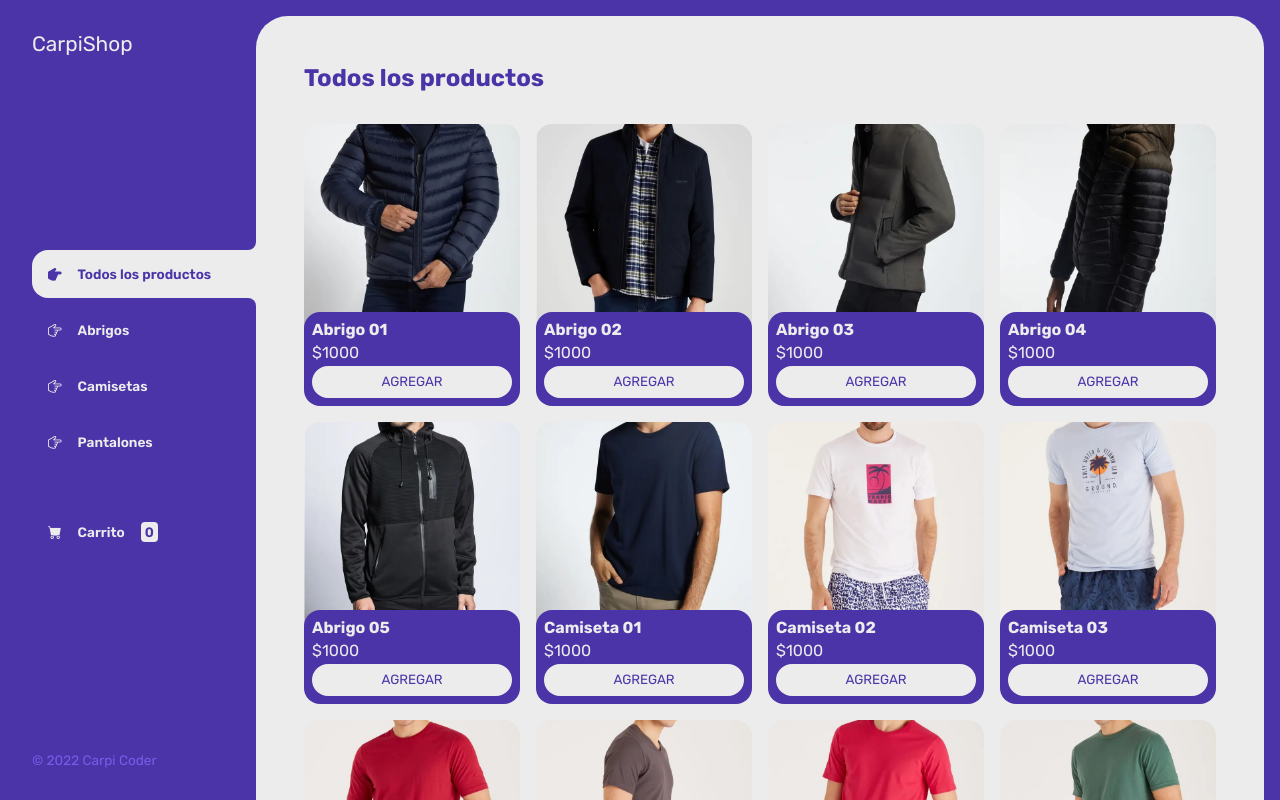
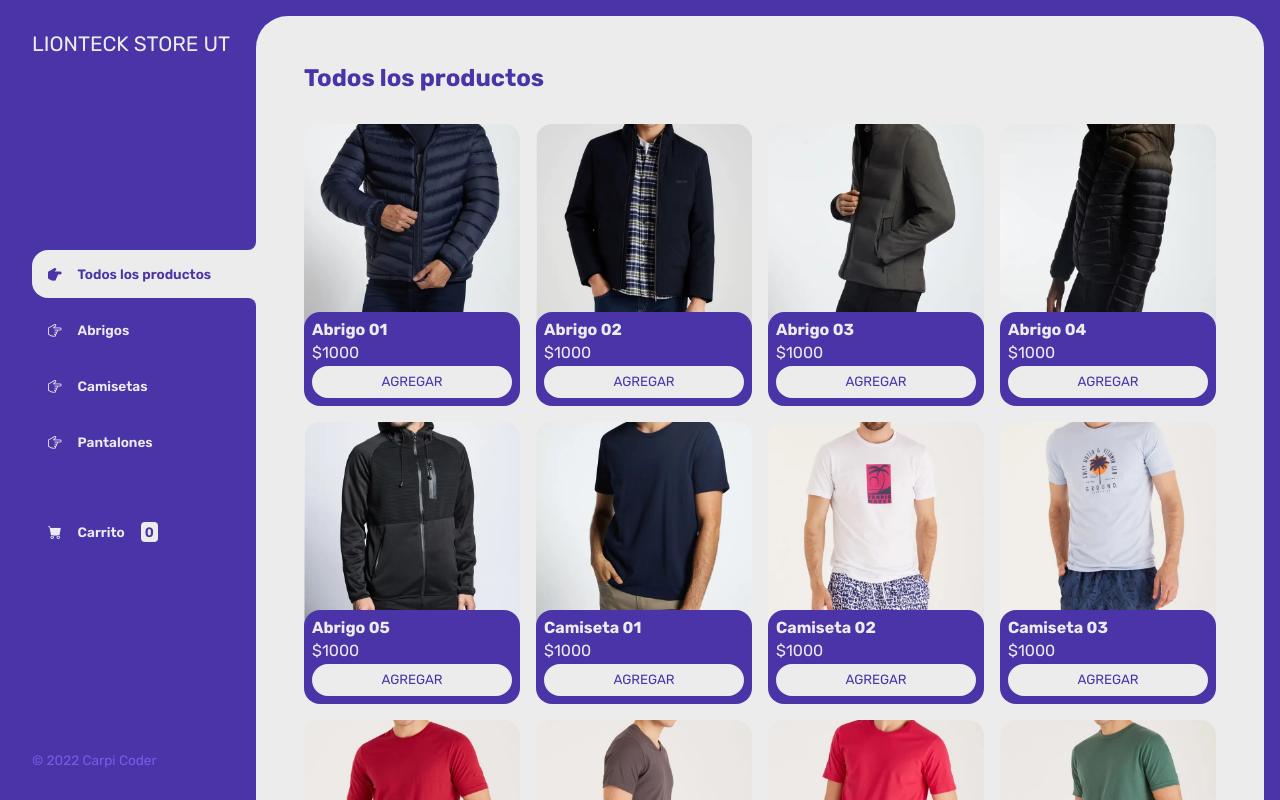
Before and after one commit to Danker172324/mi-curso, a plain HTML site: page index.html in a window 1280 px wide. Shown: the top 800 px of the page. Drawn offline with nearby package versions, Linux system fonts and the light colour scheme.

Commit message:
Update index.html

```diff
--- a/index.html
+++ b/index.html
@@ -13,7 +13,7 @@
 
     <div class="wrapper">
         <header class="header-mobile">
-            <h1 class="logo">CarpiShop</h1>
+            <h1 class="logo">LIONTECK STORE UT</h1>
             <button class="open-menu" id="open-menu">
                 <i class="bi bi-list"></i>
             </button>
@@ -23,7 +23,7 @@
                 <i class="bi bi-x"></i>
             </button>
             <header>
-                <h1 class="logo">CarpiShop</h1>
+                <h1 class="logo">LIONTECK STORE UT</h1>
             </header>
             <nav>
                 <ul class="menu">
```
